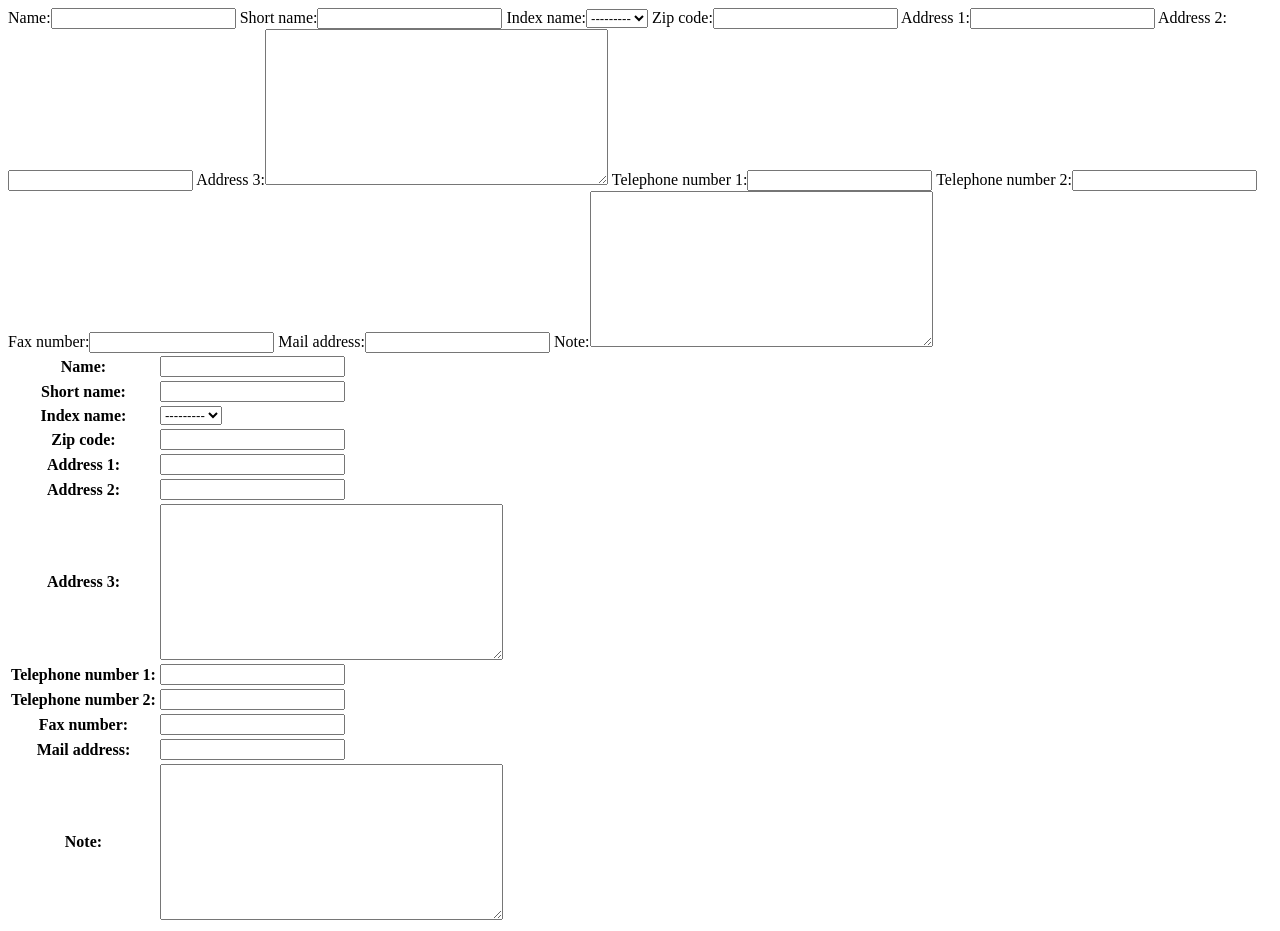
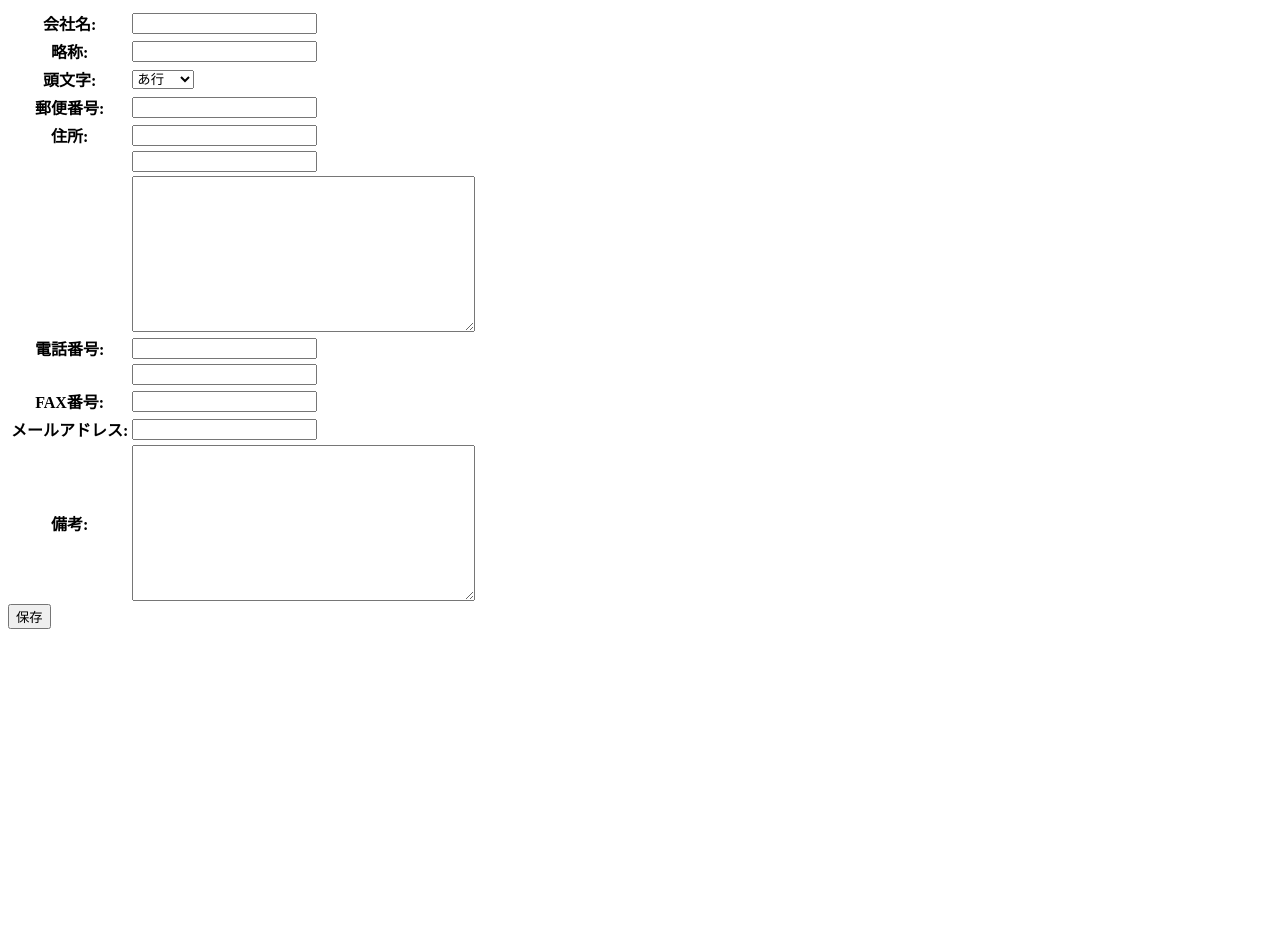
Before and after one commit to ot-nemoto/customer-manager, a Django app: template customers/templates/company/create.html in a window 1280 px wide. After the commit the page ends 629 px from the top, so only its background shows below. Run offline with Django 3.2, Linux system fonts and the light colour scheme; the template is opened without the code that fills it: values that come from a table or form of the project are taken from there, others are empty.

Commit message:
会社情報新規登録機能

```diff
--- a/customers/models.py
+++ b/customers/models.py
@@ -2,7 +2,6 @@ from django.db import models
 
 class Company(models.Model):
     INDEX_NAME_CHOICES = (
-        ( 0, 'その他'),
         ( 1, 'あ行'),
         ( 2, 'か行'),
         ( 3, 'さ行'),
@@ -13,20 +12,21 @@ class Company(models.Model):
         ( 8, 'や行'),
         ( 9, 'ら行'),
         (10, 'わ行'),
+        ( 0, 'その他'),
     )
-    name = models.CharField(max_length=255)
+    name = models.CharField('会社名',max_length=255)
     search_name = models.CharField(max_length=255,null=True)
-    short_name = models.CharField(max_length=255,null=True)
-    index_name = models.SmallIntegerField(choices=INDEX_NAME_CHOICES)
-    zip_code = models.CharField(max_length=255,null=True)
-    address_1 = models.CharField(max_length=255,null=True)
-    address_2 = models.CharField(max_length=255,null=True)
-    address_3 = models.TextField()
-    telephone_number_1 = models.CharField(max_length=255,null=True)
-    telephone_number_2 = models.CharField(max_length=255,null=True)
-    fax_number = models.CharField(max_length=255,null=True)
-    mail_address = models.CharField(max_length=255,null=True)
-    note = models.TextField()
+    short_name = models.CharField('略称',max_length=255,null=True,blank=True)
+    index_name = models.SmallIntegerField('頭文字',choices=INDEX_NAME_CHOICES,default=1)
+    zip_code = models.CharField('郵便番号',max_length=255,null=True,blank=True)
+    address_1 = models.CharField('住所',max_length=255,null=True,blank=True)
+    address_2 = models.CharField('',max_length=255,null=True,blank=True)
+    address_3 = models.TextField('',null=True,blank=True)
+    telephone_number_1 = models.CharField('電話番号',max_length=255,null=True,blank=True)
+    telephone_number_2 = models.CharField('',max_length=255,null=True,blank=True)
+    fax_number = models.CharField('FAX番号',max_length=255,null=True,blank=True)
+    mail_address = models.CharField('メールアドレス',max_length=255,null=True,blank=True)
+    note = models.TextField('備考',null=True,blank=True)
     delete_flg = models.BooleanField(default=False)
     create_user = models.CharField(max_length=255)
     create_date = models.DateTimeField(auto_now_add=True)
--- a/customers/templates/company/create.html
+++ b/customers/templates/company/create.html
@@ -1,10 +1,7 @@
-{{ form }}
-
-<table>
+<form method="POST">
+{% csrf_token %}
+  <table>
 {{ form.as_table }}
-</table>
-
-
-<div>
-{{ self.object.name }}
-</div>
+  </table>
+  <input type="submit" value="保存">
+</form>
--- a/customers/templates/index.html
+++ b/customers/templates/index.html
@@ -2,3 +2,4 @@
 
 <li><a href="{% url 'customers:companies' %}">会社の検索</a></li>
 <li><a href="{% url 'customers:persons' %}">担当者の検索</a></li>
+<li><a href="{% url 'customers:company_create' %}">会社の登録</a></li>
--- a/customers/urls.py
+++ b/customers/urls.py
@@ -11,13 +11,11 @@ router.register(r'persons', PersonViewSet)
 app_name = 'customers'
 urlpatterns = [
     path('', views.index, name="index"),
+
     path('companies/', views.companies, name="companies"),
-    #path('companies/<int:id>/', views.company, name="company"),
-    #path('companies/edit/<int:id>/', views.edit_company, name="edit_company"),
-    #path('companies/save/<int:id>/', views.save_company, name="save_company"),
+    path('company/', views.CompanyCreate.as_view(), name='company_create'),
+    path('company/<int:pk>/', views.CompanyDetail.as_view(), name='company_detail'),
+    path('company/<int:pk>/edit/', views.CompanyUpdate.as_view(), name='company_update'),
+
     path('persons/', views.persons, name="persons"),
-
-    path('company/<int:pk>/', views.CompanyDetail.as_view(), name='company_detail'),
-    path('company/new/', views.CompanyCreate.as_view(), name='company_create'),
-    path('company/edit/<int:pk>/', views.CompanyUpdate.as_view(), name='company_update'),
 ]
```
Also changed, not shown: customers/views.py (+0 -26 lines).
